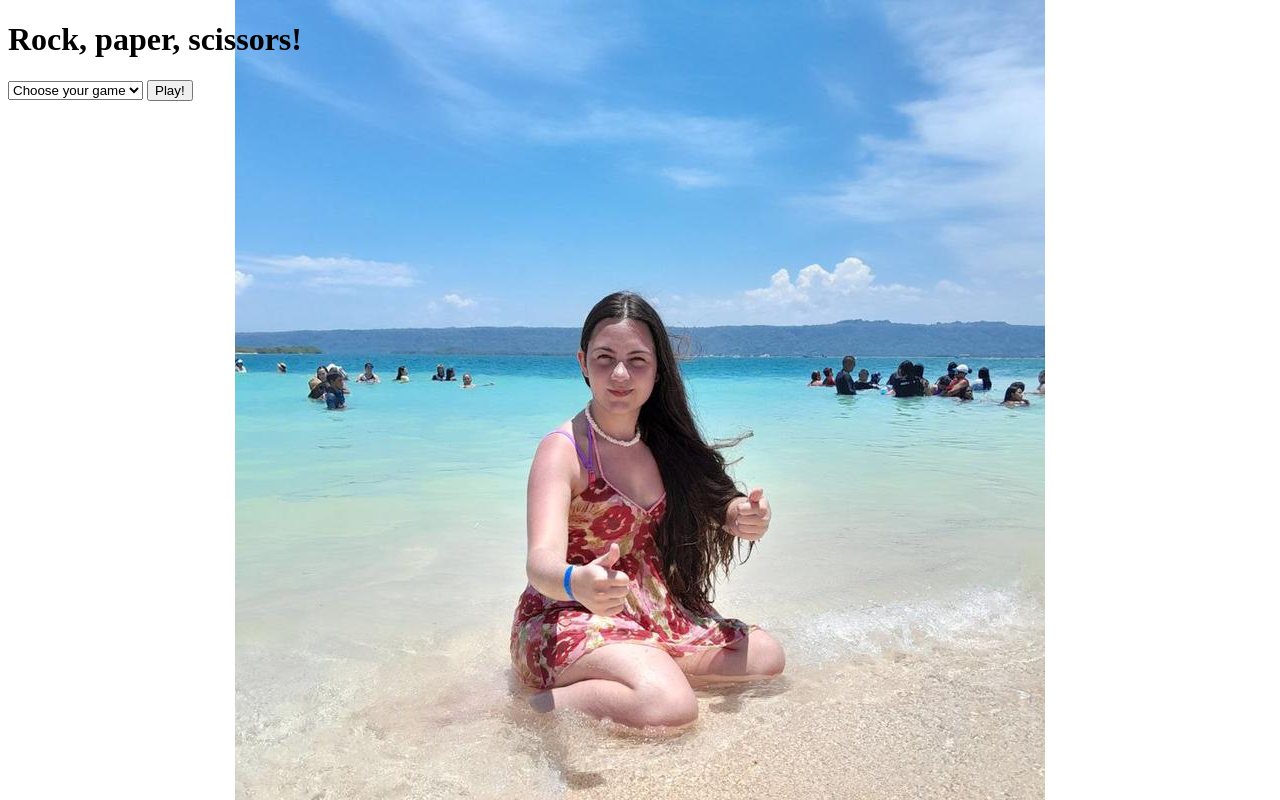
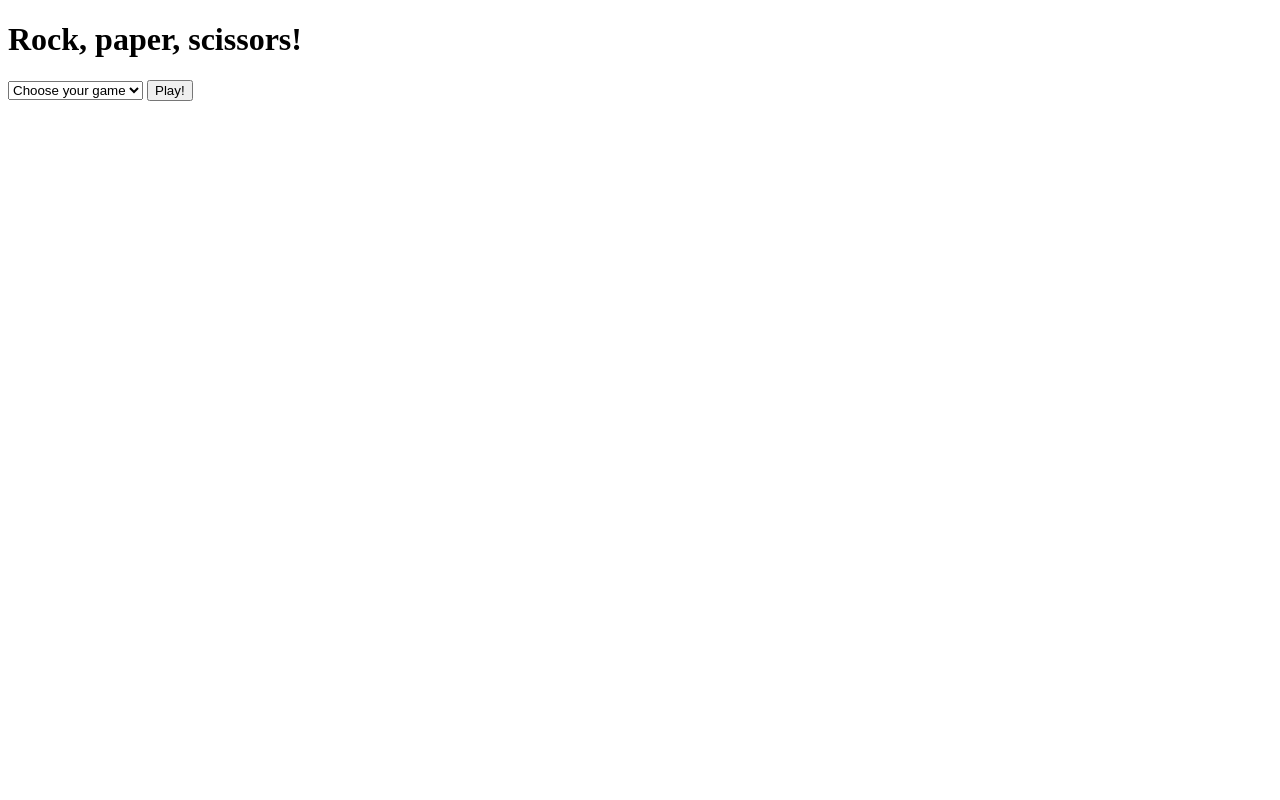
Before and after one commit to Kronorit/rock-paper-scissors, a plain HTML site: page index.html in a window 1280 px wide. Drawn offline with Linux system fonts and the light colour scheme.

Commit message:
ori pic deleted

```diff
--- a/index.html
+++ b/index.html
@@ -4,14 +4,6 @@
     <meta charset="UTF-8">
     <meta name="viewport" content="width=device-width, initial-scale=1.0">
     <title>Document</title>
-    <style>
-        body {
-            background-image: url('./ori.jpg');
-            background-size: auto;
-            background-position:top;
-            background-repeat: no-repeat;
-        }
-    </style>
 </head>
 <body>
     <h1>Rock, paper, scissors!</h1>
```
Also changed, not shown: ori.jpg (deleted).
